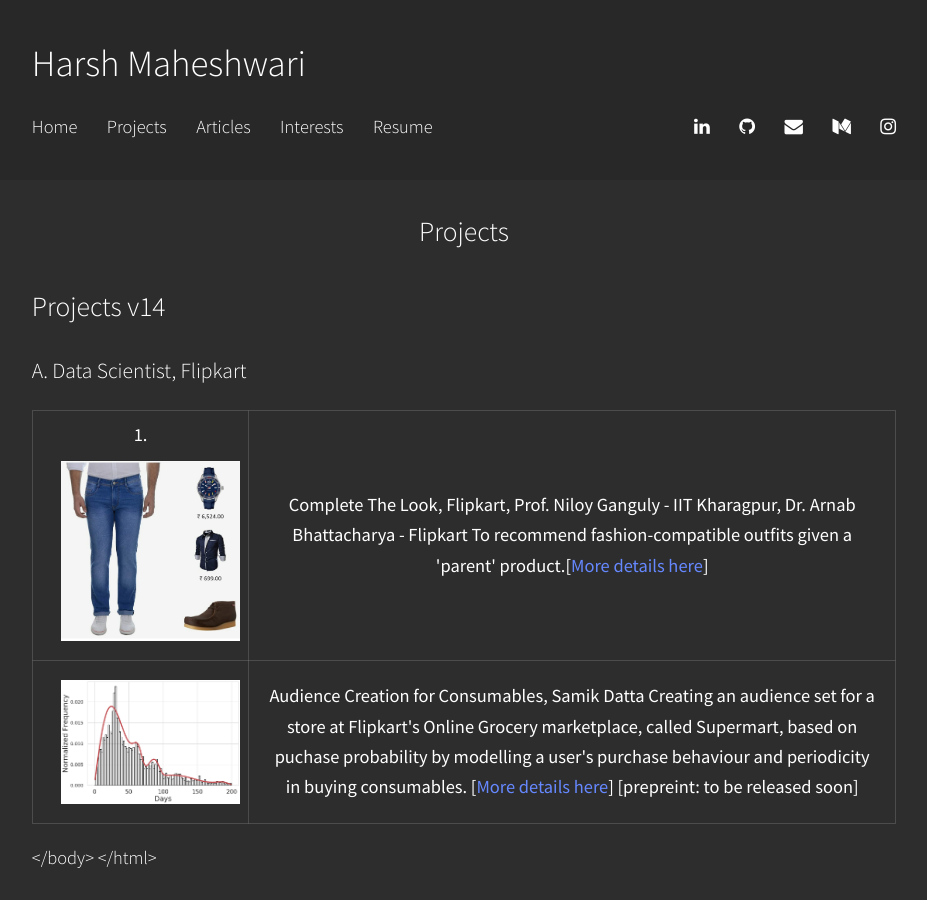
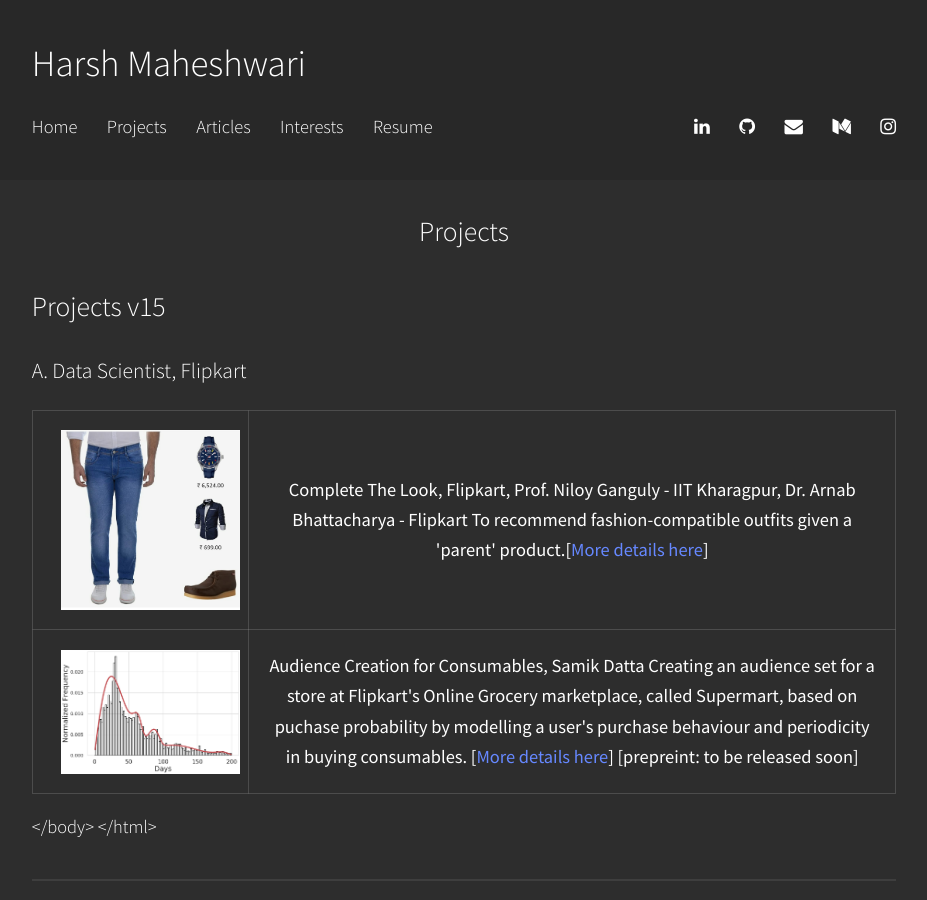
Before and after one commit to harshm121/portfolio-old, a Jekyll site: the page built from Projects/index.md, in a window 1280 px wide and 900 px high. Shown: the whole window, without its empty margins (176-1103 px from the left). Built offline with Jekyll 4.4.1, drawn with Linux system fonts in a browser that asks for light colours.

Commit message:
Update index.md

```diff
--- a/Projects/index.md
+++ b/Projects/index.md
@@ -17,13 +17,13 @@
 
 
 
-## Projects v14
+## Projects v15
 
 ### A. Data Scientist, Flipkart
 
 <table style="width:100%">
   <tr>
-    <th width="25%">1. <img align="left" style="padding:10px;" src="./ctl_example.jpeg" alt="CTL Example" width = "100%"></th>
+    <th width="25%"><img align="left" style="padding:10px;" src="./ctl_example.jpeg" alt="CTL Example" width = "100%"></th>
     <th width="75%"><b>Complete The Look</b>, Flipkart, Prof. Niloy Ganguly - IIT Kharagpur, Dr. Arnab Bhattacharya - Flipkart
 To recommend fashion-compatible outfits given a 'parent' product.[<a href="https://harshm121.github.io/Projects/CTL/">More details here</a>]</th>
   </tr>
```
